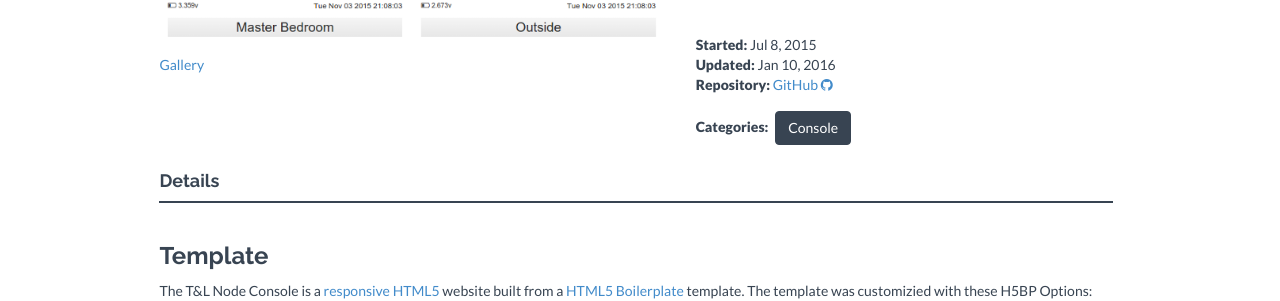
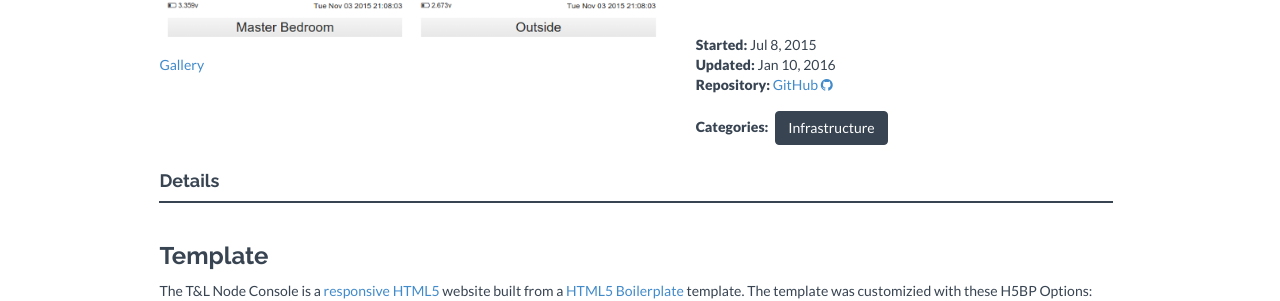
Before and after one commit to jdunmire/sensornodeinfo, a Jekyll site: the page built from _posts/components/2016-01-10-console.md, in a window 1280 px wide and 900 px high. Shown: the part 355-656 px from the top of the window. Built offline with Jekyll 4.4.1, drawn with Linux system fonts in a browser that asks for light colours; nearby versions of some CDN libraries.

Commit message:
Remove self-referential category
On branch gh-pages
modified:   _posts/components/2016-01-10-console.md

```diff
--- a/_posts/components/2016-01-10-console.md
+++ b/_posts/components/2016-01-10-console.md
@@ -12,7 +12,7 @@ commentIssueId: 6
 permalink: /component/TLnodeConsole
 categories:
 - component
-- Console
+- Infrastructure
 img: gauge.png
 thumb: gauge.png
 carousel:
```
